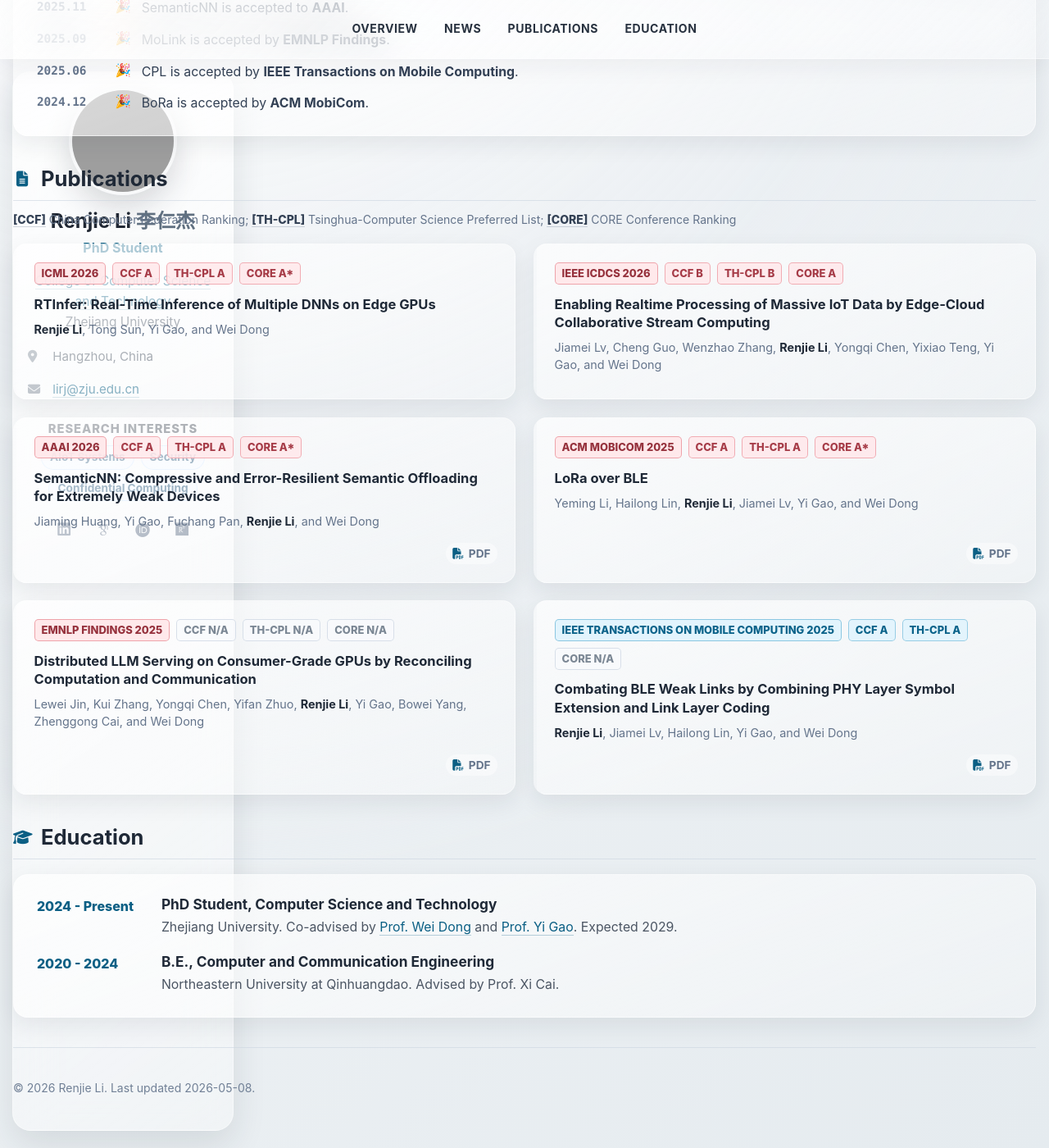
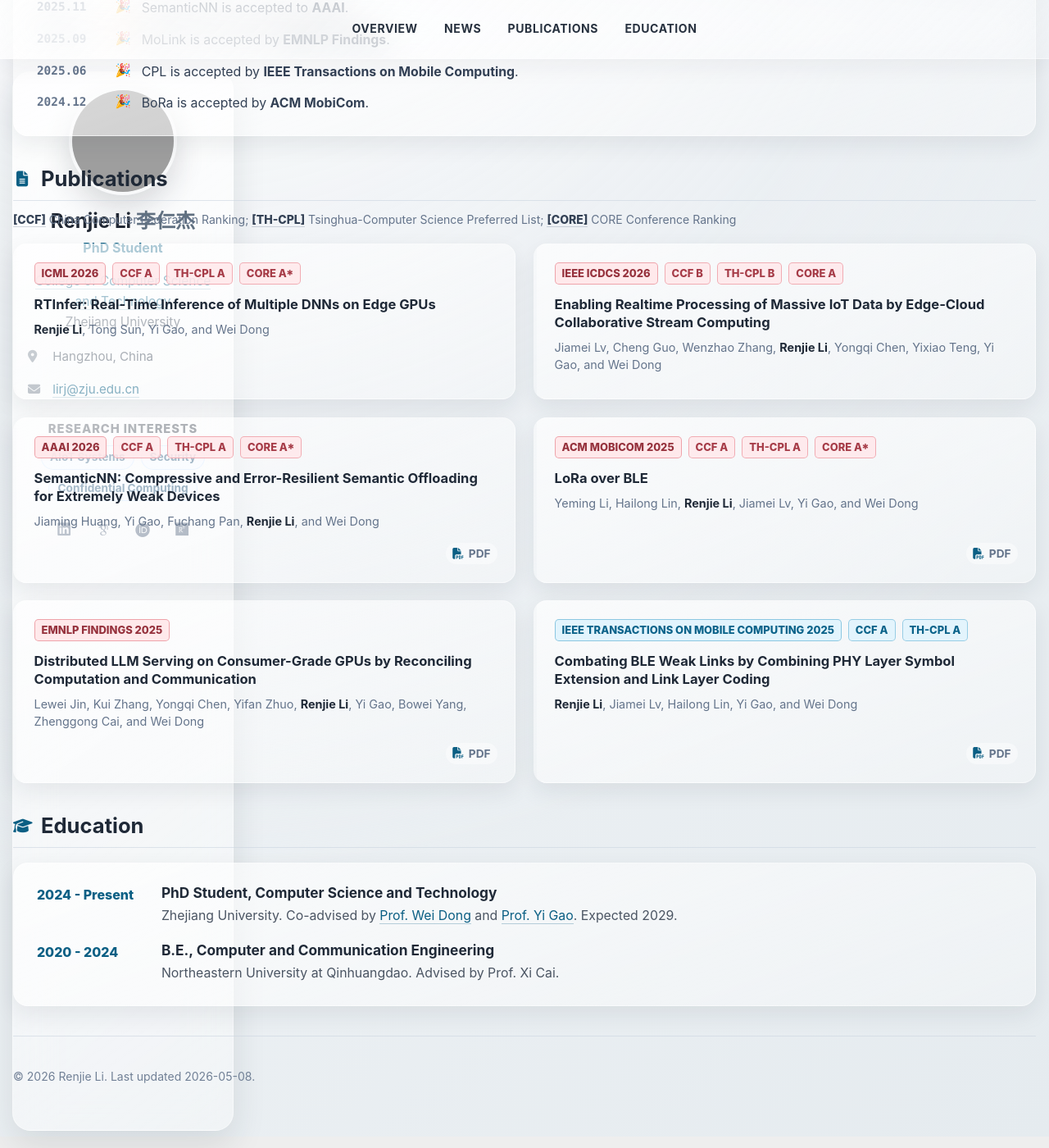
Before and after one commit to lirj233/homepage, a Jekyll site: the page built from _pages/about.md, in a window 1280 px wide and 1400 px high, scrolled down 698 px. Shown: the whole window at 82% size. Built offline with Jekyll 4.4.1, drawn with Linux system fonts in a browser that asks for light colours; some web fonts are replaced.

Commit message:
Hide unavailable publication rankings

```diff
--- a/_layouts/academic-home.html
+++ b/_layouts/academic-home.html
@@ -102,9 +102,9 @@
               <article class="academic-publication academic-publication--{{ publication_type }}">
                 <div class="academic-publication__meta">
                   <span class="academic-publication__venue">{{ post.venue }} {{ post.date | date: "%Y" }}</span>
-                  {% if post.ccf %}<span class="academic-publication__rank{% if post.ccf == 'N/A' %} academic-publication__rank--muted{% endif %}">CCF {{ post.ccf }}</span>{% endif %}
-                  {% if post.th_cpl %}<span class="academic-publication__rank{% if post.th_cpl == 'N/A' %} academic-publication__rank--muted{% endif %}">TH-CPL {{ post.th_cpl }}</span>{% endif %}
-                  {% if post.core %}<span class="academic-publication__rank{% if post.core == 'N/A' %} academic-publication__rank--muted{% endif %}">CORE {{ post.core }}</span>{% endif %}
+                  {% if post.ccf and post.ccf != "N/A" %}<span class="academic-publication__rank">CCF {{ post.ccf }}</span>{% endif %}
+                  {% if post.th_cpl and post.th_cpl != "N/A" %}<span class="academic-publication__rank">TH-CPL {{ post.th_cpl }}</span>{% endif %}
+                  {% if post.core and post.core != "N/A" %}<span class="academic-publication__rank">CORE {{ post.core }}</span>{% endif %}
                 </div>
                 <h3>{{ post.title }}</h3>
                 {% if post.authors %}
--- a/_sass/layout/_academic_home.scss
+++ b/_sass/layout/_academic_home.scss
@@ -460,12 +460,6 @@ body.academic-home {
   color: #0b638a;
 }
 
-.academic-publication .academic-publication__rank--muted {
-  border-color: rgba(203, 213, 225, 0.7);
-  background: rgba(248, 250, 252, 0.72);
-  color: #7b8794;
-}
-
 .academic-publication h3 {
   margin: 0 0 0.55rem;
   color: #1f2937;
```
